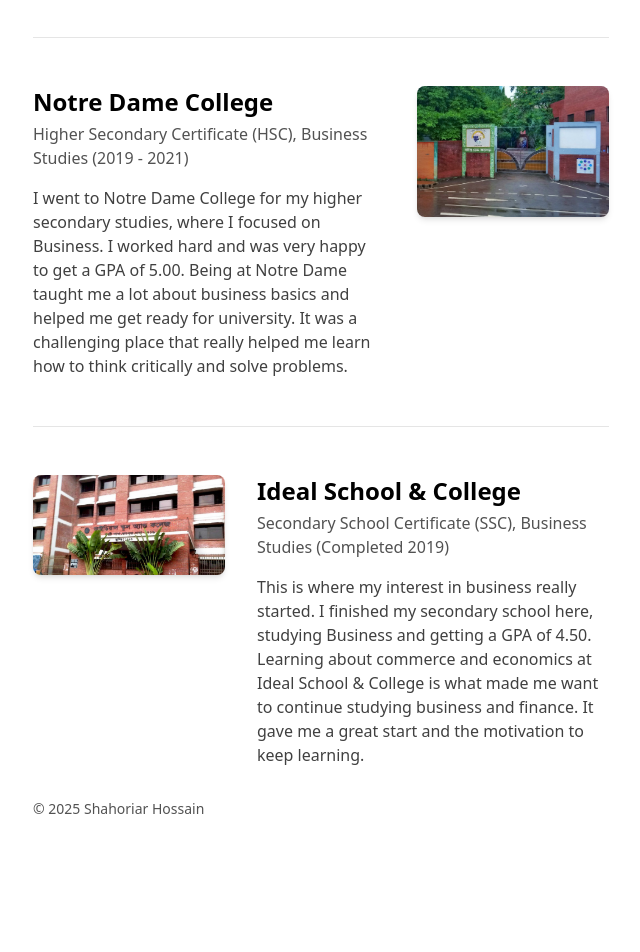
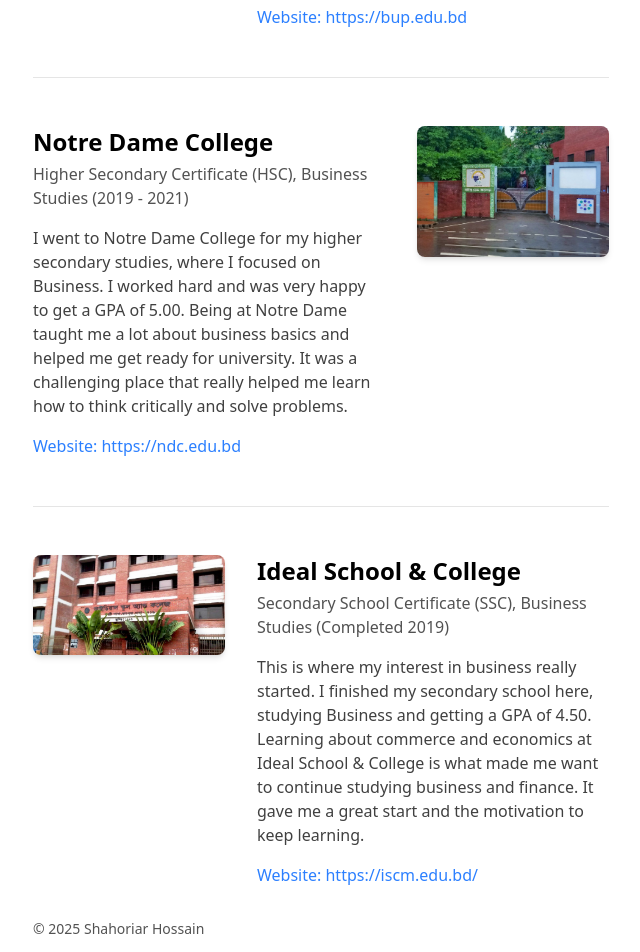
Before and after one commit to zaifears/zaifears-portfolio, a Next.js app: page /education in a window 1280 px wide. Shown: the part 660-1612 px from the top of the page, without its empty margins (319-959 px from the left). Before the commit the page ends 1543 px from the top, so only its background shows below. Built offline with nearby package versions, Linux system fonts and the light colour scheme.

Commit message:
added new education section and updated navigation

```diff
--- a/app/education/page.tsx
+++ b/app/education/page.tsx
@@ -1,6 +1,7 @@
 // This is the final code for your education page.
 // The file should be located at: app/education/page.tsx
 import Image from 'next/image';
+import Link from 'next/link'; // Import the Link component
 
 export default function EducationPage() {
   return (
@@ -11,23 +12,34 @@ export default function EducationPage() {
       <div className="flex flex-col md:flex-row items-start gap-8 mb-8">
         {/* Image Column */}
         <div className="w-full md:w-1/3 flex-shrink-0">
+          {/* ✅ Image is now a clickable link */}
+          <Link href="https://en.wikipedia.org/wiki/Bangladesh_University_of_Professionals" target="_blank" rel="noopener noreferrer">
             <Image
               src="/university.png" // Make sure 'university.png' is in your 'public' folder
               alt="Bangladesh University of Professionals"
               width={500}
               height={300}
-            className="rounded-lg object-cover shadow-md"
+              className="rounded-lg object-cover shadow-md transition-opacity hover:opacity-80"
             />
+          </Link>
         </div>
         {/* Text Content Column */}
         <div className="w-full md:w-2/3">
-          <h2 className="text-2xl font-bold">Bangladesh University of Professionals</h2>
+          {/* ✅ Title is now a clickable link */}
+          <Link href="https://en.wikipedia.org/wiki/Bangladesh_University_of_Professionals" target="_blank" rel="noopener noreferrer">
+            <h2 className="text-2xl font-bold hover:underline">Bangladesh University of Professionals</h2>
+          </Link>
           <p className="text-neutral-600 dark:text-neutral-400 mt-1">
             BBA in Finance & Banking (2022 - Present)
           </p>
-          {/* ✅ Updated Text */}
           <p className="mt-4 text-neutral-700 dark:text-neutral-300">
             I am currently pursuing my Bachelor's degree in Finance & Banking, where my coursework covers key areas such as investment analysis, risk management, and business law. Beyond my formal studies, I am deeply involved in campus life and practical learning opportunities. I have collaborated with faculty members on research projects and have taken an active role in organizing a variety of events. These include departmental seminars, a cross-university business hackathon, as well as workshops and competitions focused on practical skills like Excel.
+          </p>
+          {/* ✅ Added Website Link */}
+          <p className="mt-4">
+            <a href="https://bup.edu.bd" target="_blank" rel="noopener noreferrer" className="text-blue-500 hover:underline">
+              Website: https://bup.edu.bd
+            </a>
           </p>
         </div>
       </div>
@@ -39,24 +51,35 @@ export default function EducationPage() {
       <div className="flex flex-col md:flex-row items-start gap-8 mb-8">
         {/* Text Content Column */}
         <div className="w-full md:w-2/3">
-          <h2 className="text-2xl font-bold">Notre Dame College</h2>
+           {/* ✅ Title is now a clickable link */}
+          <Link href="https://en.wikipedia.org/wiki/Notre_Dame_College,_Dhaka" target="_blank" rel="noopener noreferrer">
+            <h2 className="text-2xl font-bold hover:underline">Notre Dame College</h2>
+          </Link>
           <p className="text-neutral-600 dark:text-neutral-400 mt-1">
             Higher Secondary Certificate (HSC), Business Studies (2019 - 2021)
           </p>
-           {/* ✅ Updated Text */}
           <p className="mt-4 text-neutral-700 dark:text-neutral-300">
             I went to Notre Dame College for my higher secondary studies, where I focused on Business. I worked hard and was very happy to get a GPA of 5.00. Being at Notre Dame taught me a lot about business basics and helped me get ready for university. It was a challenging place that really helped me learn how to think critically and solve problems.
+          </p>
+          {/* ✅ Added Website Link */}
+          <p className="mt-4">
+            <a href="https://ndc.edu.bd" target="_blank" rel="noopener noreferrer" className="text-blue-500 hover:underline">
+              Website: https://ndc.edu.bd
+            </a>
           </p>
         </div>
         {/* Image Column */}
         <div className="w-full md:w-1/3 flex-shrink-0">
+           {/* ✅ Image is now a clickable link */}
+          <Link href="https://en.wikipedia.org/wiki/Notre_Dame_College,_Dhaka" target="_blank" rel="noopener noreferrer">
             <Image
               src="/college.png" // Make sure 'college.png' is in your 'public' folder
               alt="Notre Dame College"
               width={500}
               height={300}
-            className="rounded-lg object-cover shadow-md"
+              className="rounded-lg object-cover shadow-md transition-opacity hover:opacity-80"
             />
+          </Link>
         </div>
       </div>
 
@@ -67,23 +90,34 @@ export default function EducationPage() {
       <div className="flex flex-col md:flex-row items-start gap-8 mb-8">
         {/* Image Column */}
         <div className="w-full md:w-1/3 flex-shrink-0">
+           {/* ✅ Image is now a clickable link */}
+          <Link href="https://en.wikipedia.org/wiki/Ideal_School_and_College" target="_blank" rel="noopener noreferrer">
             <Image
               src="/school.png" // Make sure 'school.png' is in your 'public' folder
               alt="Ideal School & College"
               width={500}
               height={300}
-            className="rounded-lg object-cover shadow-md"
+              className="rounded-lg object-cover shadow-md transition-opacity hover:opacity-80"
             />
+          </Link>
         </div>
         {/* Text Content Column */}
         <div className="w-full md:w-2/3">
-          <h2 className="text-2xl font-bold">Ideal School & College</h2>
+           {/* ✅ Title is now a clickable link */}
+          <Link href="https://en.wikipedia.org/wiki/Ideal_School_and_College" target="_blank" rel="noopener noreferrer">
+            <h2 className="text-2xl font-bold hover:underline">Ideal School & College</h2>
+          </Link>
           <p className="text-neutral-600 dark:text-neutral-400 mt-1">
             Secondary School Certificate (SSC), Business Studies (Completed 2019)
           </p>
-           {/* ✅ Updated Text */}
           <p className="mt-4 text-neutral-700 dark:text-neutral-300">
             This is where my interest in business really started. I finished my secondary school here, studying Business and getting a GPA of 4.50. Learning about commerce and economics at Ideal School & College is what made me want to continue studying business and finance. It gave me a great start and the motivation to keep learning.
+          </p>
+          {/* ✅ Added Website Link */}
+          <p className="mt-4">
+            <a href="https://iscm.edu.bd/" target="_blank" rel="noopener noreferrer" className="text-blue-500 hover:underline">
+              Website: https://iscm.edu.bd/
+            </a>
           </p>
         </div>
       </div>
--- a/app/page.tsx
+++ b/app/page.tsx
@@ -1,9 +1,9 @@
 import Image from 'next/image';
-// We import the FontAwesomeIcon component and the brand icons that are working.
+// We still need these for the social media icons.
 import { FontAwesomeIcon } from '@fortawesome/react-fontawesome';
 import { faFacebook, faLinkedin, faYoutube } from '@fortawesome/free-brands-svg-icons';
 
-// We do NOT need to import the email icon because we will render it directly.
+// ✅ The problematic 'import { BlogPosts } from ...' line has been removed.
 
 export default function Page() {
   return (
@@ -58,10 +58,10 @@ export default function Page() {
             <FontAwesomeIcon icon={faYoutube} />
           </a>
 
-          {/* ✅ Email link using a reliable inline SVG */}
+          {/* Email link using a reliable inline SVG */}
           <a href="mailto:alshahoriar.hossain@gmail.com" className="text-neutral-500 dark:text-neutral-400 hover:text-black dark:hover:text-white text-3xl">
             <svg
-              className="w-8 h-8" // Control the size here
+              className="w-8 h-8"
               fill="currentColor"
               viewBox="0 0 512 512"
               xmlns="http://www.w3.org/2000/svg"
```
Lines whose indentation alone changed are shown as unchanged.
